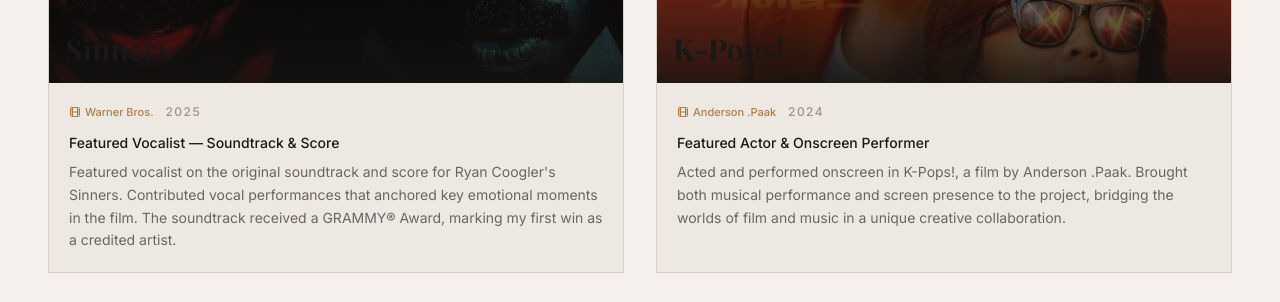
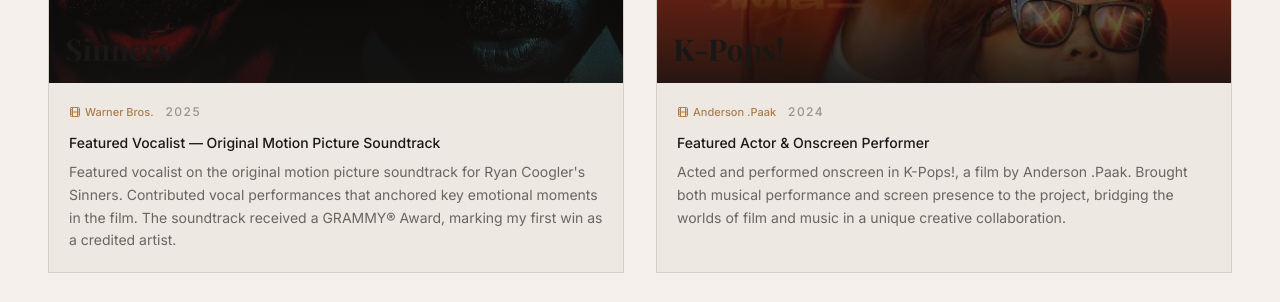
Before and after one commit to 3rdaveba/IDOMUSICSTUFF, a React (Vite) app in the folder app/: page /#/ in a window 1280 px wide. Shown: the part 5080-5382 px from the top of the page. Built offline with nearby package versions, Linux system fonts and the light colour scheme; a web font is replaced by a local one.

Commit message:
Update Sinners credit to Original Motion Picture Soundtrack

```diff
--- a/app/src/sections/TVFilmSection.tsx
+++ b/app/src/sections/TVFilmSection.tsx
@@ -11,10 +11,10 @@ const credits = [
     title: 'Sinners',
     studio: 'Warner Bros.',
     year: 2025,
-    role: 'Featured Vocalist — Soundtrack & Score',
+    role: 'Featured Vocalist — Original Motion Picture Soundtrack',
     recognition: 'GRAMMY® Award Winner',
     description:
-      'Featured vocalist on the original soundtrack and score for Ryan Coogler\'s Sinners. Contributed vocal performances that anchored key emotional moments in the film. The soundtrack received a GRAMMY® Award, marking my first win as a credited artist.',
+      'Featured vocalist on the original motion picture soundtrack for Ryan Coogler\'s Sinners. Contributed vocal performances that anchored key emotional moments in the film. The soundtrack received a GRAMMY® Award, marking my first win as a credited artist.',
     image: 'images/film-sinners.jpg',
   },
   {
```
